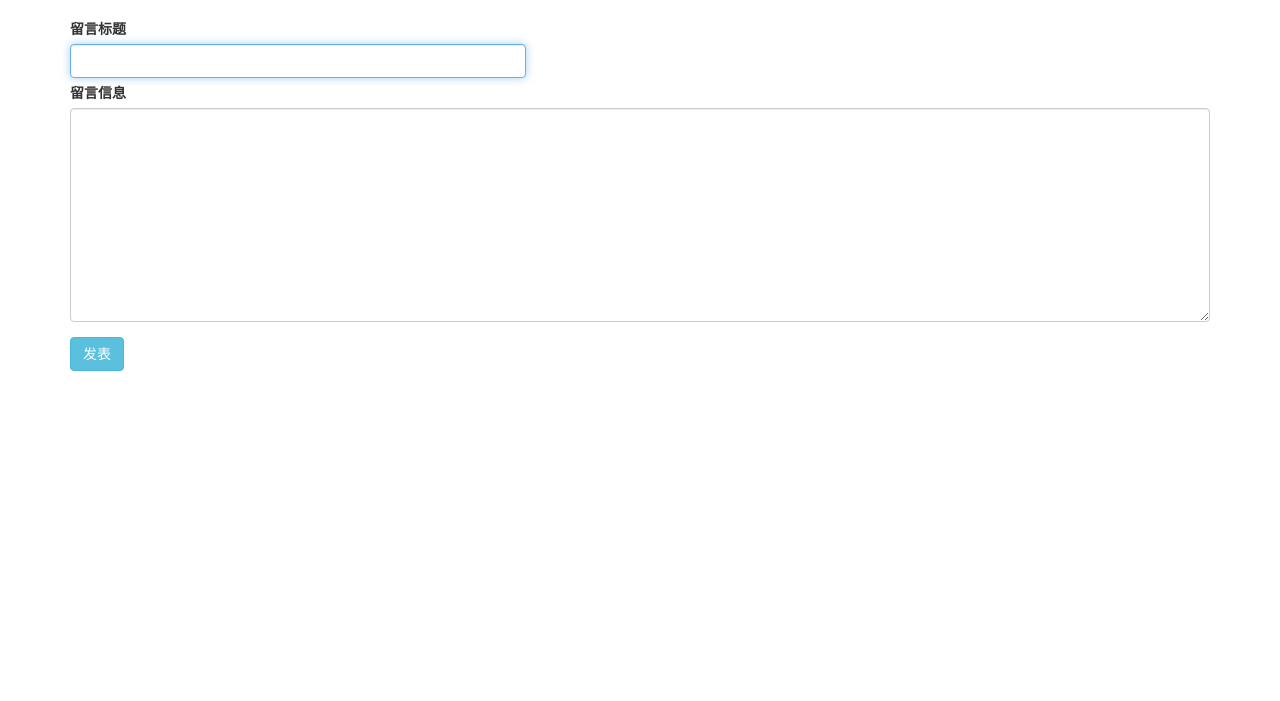
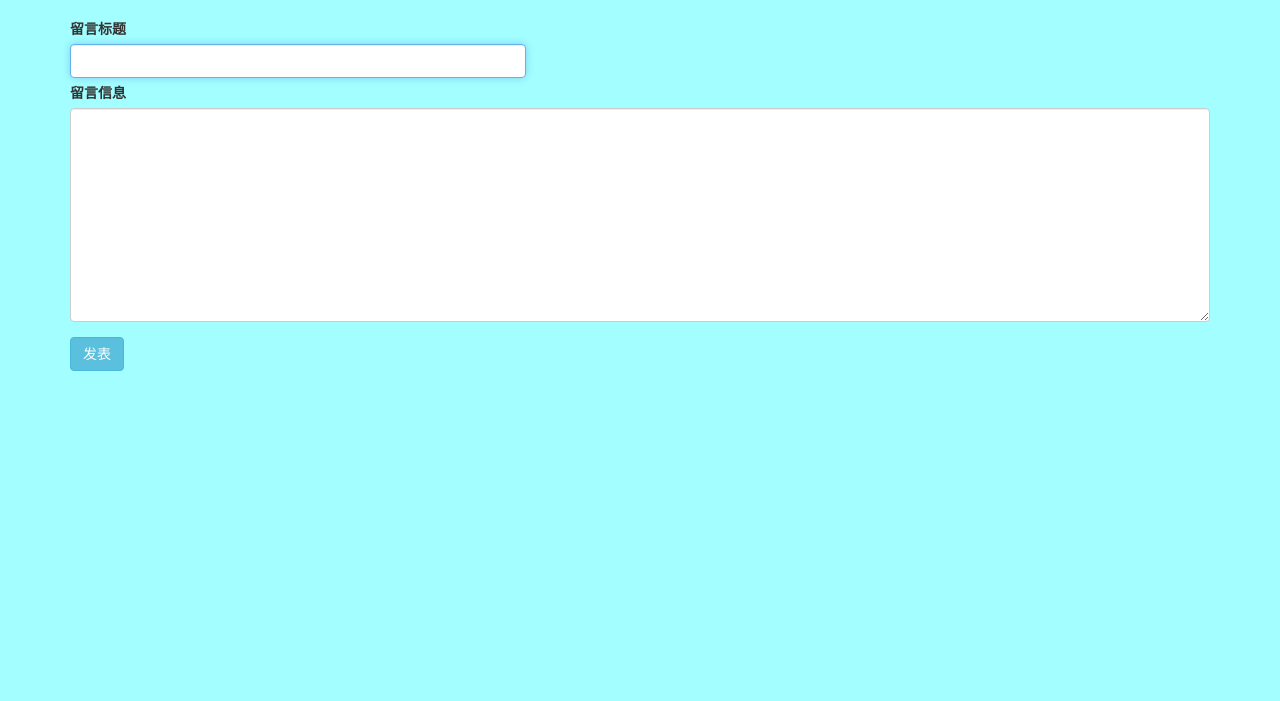
Before and after one commit to xiaodengdream/blog, a website: page views/speak.html in a window 1280 px wide. Shown: the part 99-800 px from the top of the page. Drawn offline with nearby package versions, Linux system fonts and the light colour scheme.

Commit message:
发言背景颜色

```diff
--- a/app.js
+++ b/app.js
@@ -24,5 +24,5 @@ app.use(session({
 app.use(router)
 
 app.listen('2000', function () {
-    console.log('服务器1000已经启动')
+    console.log('服务器2000已经启动')
 })
--- a/views/speak.html
+++ b/views/speak.html
@@ -10,7 +10,7 @@
     <script src="https://cdn.staticfile.org/twitter-bootstrap/3.3.7/js/bootstrap.min.js"></script>
 </head>
 
-<body>
+<body style="background-color:rgba(25,255,255,0.4);">
     <div class="container">
         <form action="/speak" method="post">
             <h2 style="margin-top: 50px;text-align:center;">欢迎来此社区留言</h2>
```
